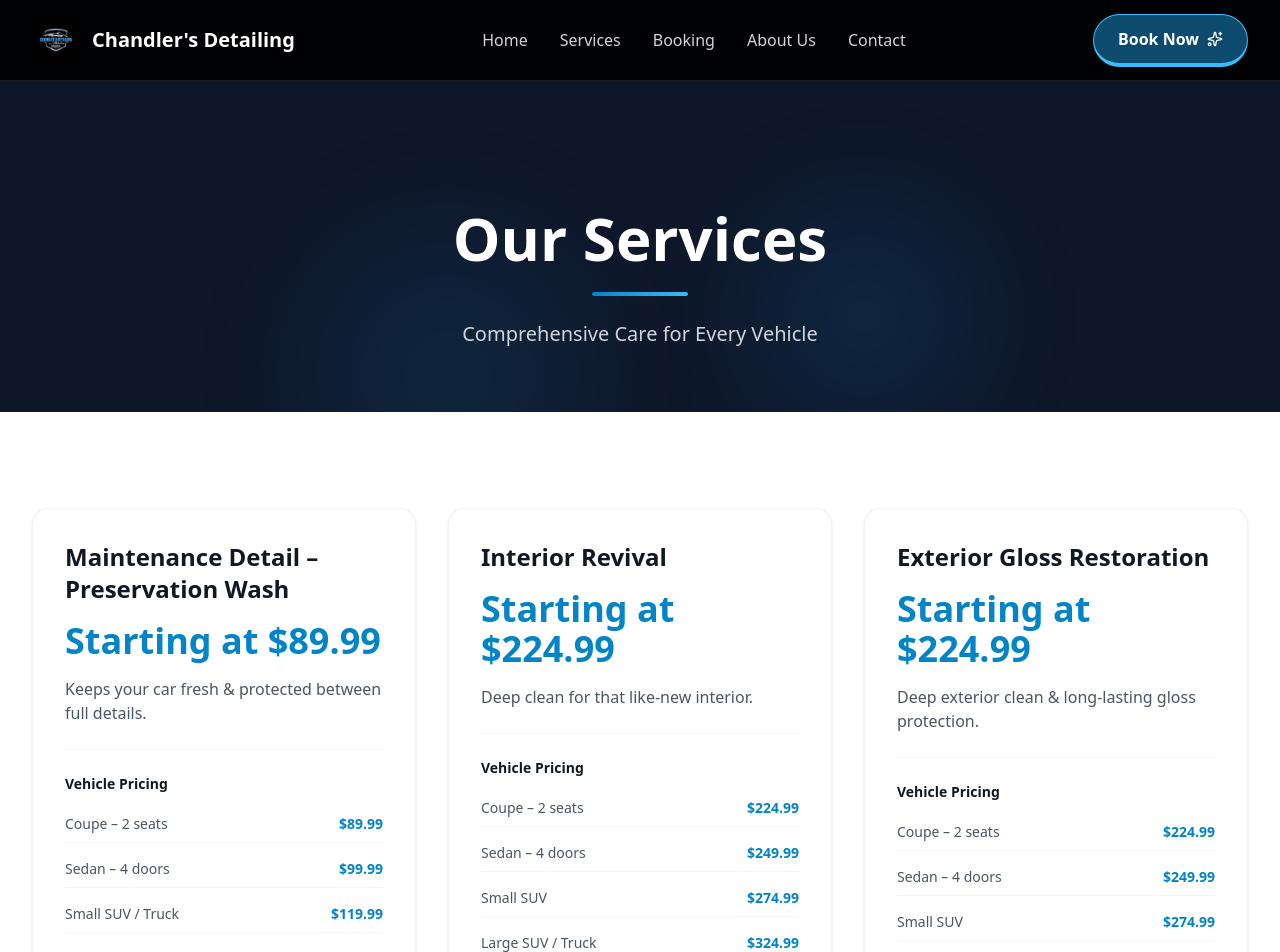
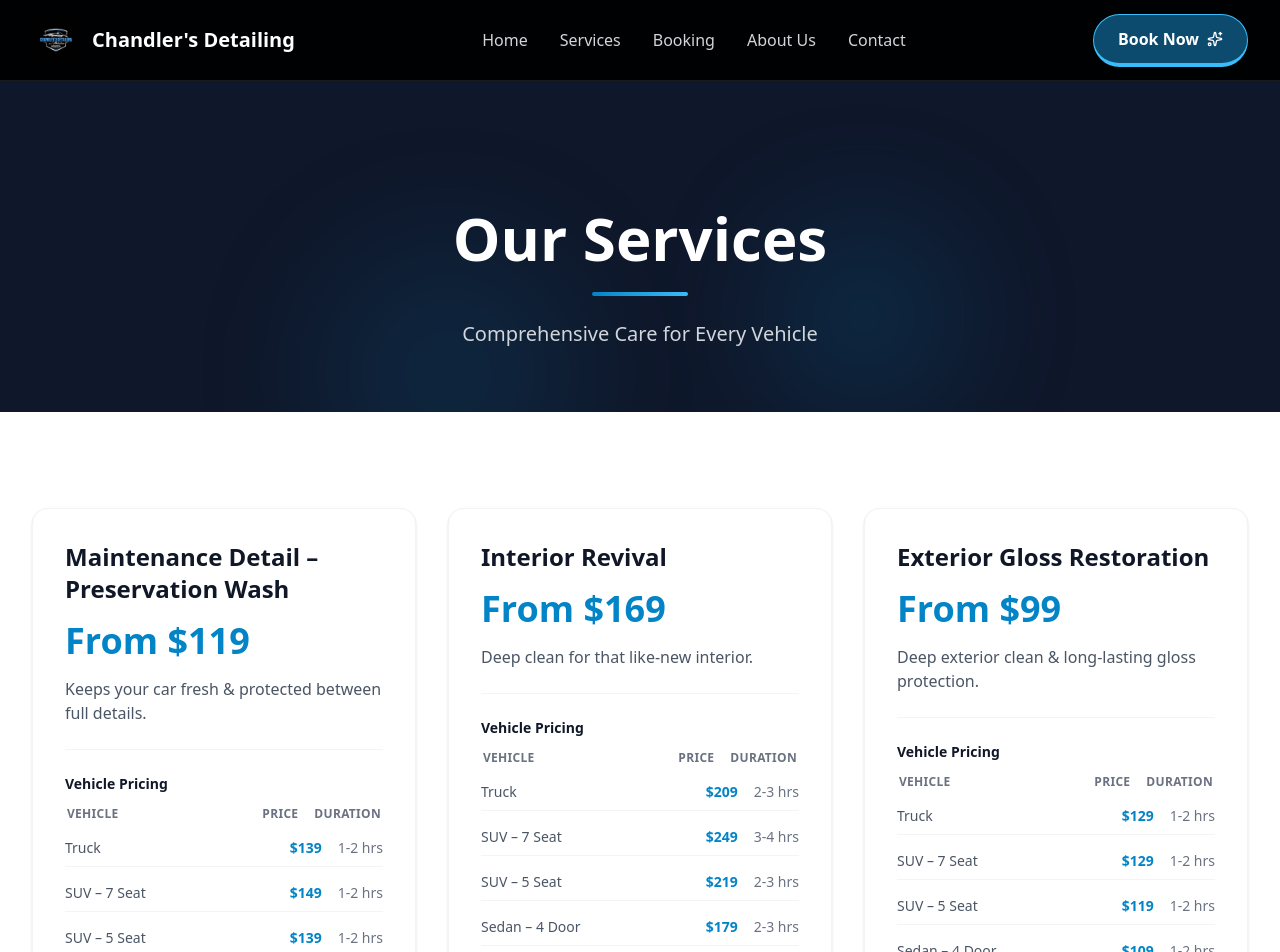
Before and after one commit to tummybutters/Chandler-Detailing, a Next.js app: page /services in a window 1280 px wide. Shown: the top 952 px of the page. Built offline with nearby package versions, Linux system fonts and the light colour scheme; a web font is replaced by a local one.

Commit message:
Update services pricing and durations

```diff
--- a/components/pages/ServicesPageClient.tsx
+++ b/components/pages/ServicesPageClient.tsx
@@ -71,13 +71,22 @@ function ServicePackages() {
                                 )}
                             </div>
 
-                            {pkg.pricingBreakdown && (
+	                            {pkg.pricingBreakdown && pkg.pricingBreakdown.length > 0 && (
 	                                <div className="mb-6 sm:mb-8 space-y-2">
 	                                    <h4 className="font-semibold text-gray-900 text-sm mb-3">Vehicle Pricing</h4>
+	                                    <div className="grid grid-cols-[1fr_auto_auto] gap-4 text-xs font-semibold text-gray-500 uppercase tracking-wide px-0.5">
+	                                        <span>Vehicle</span>
+	                                        <span className="text-right">Price</span>
+	                                        <span className="text-right">Duration</span>
+	                                    </div>
 	                                    {pkg.pricingBreakdown.map((item, i) => (
-                                        <div key={i} className="flex justify-between text-sm py-2 border-b border-gray-100 last:border-0">
+	                                        <div
+	                                            key={i}
+	                                            className="grid grid-cols-[1fr_auto_auto] gap-4 text-sm py-2 border-b border-gray-100 last:border-0"
+	                                        >
 	                                            <span className="text-gray-600">{item.vehicleType}</span>
-                                            <span className="font-semibold text-primary-600">{item.price}</span>
+	                                            <span className="font-semibold text-primary-600 text-right">{item.price}</span>
+	                                            <span className="text-gray-500 text-right">{item.duration ?? "—"}</span>
 	                                        </div>
 	                                    ))}
 	                                </div>
--- a/lib/data/services.ts
+++ b/lib/data/services.ts
@@ -26,7 +26,7 @@ export type ServicePackage = {
     popular: boolean;
     description?: string;
     features: string[];
-    pricingBreakdown?: { vehicleType: string; price: string }[];
+    pricingBreakdown?: { vehicleType: string; price: string; duration?: string }[];
 };
 
 export type ServiceAddOn = {
@@ -80,58 +80,61 @@ export const SERVICE_PACKAGES: ServicePackage[] = [
     {
         id: "maintenance",
         name: "Maintenance Detail – Preservation Wash",
-        price: "Starting at $89.99",
+        price: "From $119",
         description: "Keeps your car fresh & protected between full details.",
         popular: false,
         features: [],
         pricingBreakdown: [
-            { vehicleType: "Coupe – 2 seats", price: "$89.99" },
-            { vehicleType: "Sedan – 4 doors", price: "$99.99" },
-            { vehicleType: "Small SUV / Truck", price: "$119.99" },
-            { vehicleType: "Large SUV / Truck", price: "$149.99" },
+            { vehicleType: "Truck", price: "$139", duration: "1-2 hrs" },
+            { vehicleType: "SUV – 7 Seat", price: "$149", duration: "1-2 hrs" },
+            { vehicleType: "SUV – 5 Seat", price: "$139", duration: "1-2 hrs" },
+            { vehicleType: "Sedan – 4 Door", price: "$129", duration: "1-2 hrs" },
+            { vehicleType: "Coupe – 2 Door", price: "$119", duration: "1-2 hrs" },
         ],
     },
     {
         id: "interior",
         name: "Interior Revival",
-        price: "Starting at $224.99",
+        price: "From $169",
         description: "Deep clean for that like-new interior.",
         popular: false,
         features: [],
         pricingBreakdown: [
-            { vehicleType: "Coupe – 2 seats", price: "$224.99" },
-            { vehicleType: "Sedan – 4 doors", price: "$249.99" },
-            { vehicleType: "Small SUV", price: "$274.99" },
-            { vehicleType: "Large SUV / Truck", price: "$324.99" },
+            { vehicleType: "Truck", price: "$209", duration: "2-3 hrs" },
+            { vehicleType: "SUV – 7 Seat", price: "$249", duration: "3-4 hrs" },
+            { vehicleType: "SUV – 5 Seat", price: "$219", duration: "2-3 hrs" },
+            { vehicleType: "Sedan – 4 Door", price: "$179", duration: "2-3 hrs" },
+            { vehicleType: "Coupe – 2 Door", price: "$169", duration: "2-3 hrs" },
         ],
     },
     {
         id: "exterior",
         name: "Exterior Gloss Restoration",
-        price: "Starting at $224.99",
+        price: "From $99",
         description: "Deep exterior clean & long-lasting gloss protection.",
         popular: false,
         features: [],
         pricingBreakdown: [
-            { vehicleType: "Coupe – 2 seats", price: "$224.99" },
-            { vehicleType: "Sedan – 4 doors", price: "$249.99" },
-            { vehicleType: "Small SUV", price: "$274.99" },
-            { vehicleType: "Large SUV / Truck", price: "$324.99" },
+            { vehicleType: "Truck", price: "$129", duration: "1-2 hrs" },
+            { vehicleType: "SUV – 7 Seat", price: "$129", duration: "1-2 hrs" },
+            { vehicleType: "SUV – 5 Seat", price: "$119", duration: "1-2 hrs" },
+            { vehicleType: "Sedan – 4 Door", price: "$109", duration: "1-2 hrs" },
+            { vehicleType: "Coupe – 2 Door", price: "$99", duration: "1-2 hrs" },
         ],
     },
     {
         id: "signature",
         name: "Signature Full Detail",
-        price: "Starting at $324.99",
+        price: "From $259",
         description: "Full inside & out detail with 6-month ceramic protection.",
         popular: true,
         features: [],
         pricingBreakdown: [
-            { vehicleType: "Coupe – 2 seats", price: "$324.99" },
-            { vehicleType: "Sedan – 4 doors", price: "$349.99" },
-            { vehicleType: "Small SUV / Truck", price: "$375.99" },
-            { vehicleType: "Large SUV / Truck", price: "$400.99" },
-            { vehicleType: "Oversized (Van, 3-row SUV)", price: "$425.99–$450.99" },
+            { vehicleType: "Truck", price: "$309", duration: "3-4 hrs" },
+            { vehicleType: "SUV – 7 Seat", price: "$319", duration: "4-5 hrs" },
+            { vehicleType: "SUV – 5 Seat", price: "$299", duration: "3-4 hrs" },
+            { vehicleType: "Sedan – 4 Door", price: "$279", duration: "3-4 hrs" },
+            { vehicleType: "Coupe – 2 Door", price: "$259", duration: "2-3 hrs" },
         ],
     },
     {
@@ -243,8 +246,8 @@ export const SERVICE_FAQS: ServiceFaq[] = [
 ];
 
 export const QUICK_SERVICE_OPTIONS: QuickServiceOption[] = [
-    { id: "maintenance", name: "Maintenance Detail", price: "From $89.99", duration: "1-2 hours", icon: Droplets },
-    { id: "interior", name: "Interior Revival", price: "From $224.99", duration: "3-4 hours", icon: Car },
-    { id: "exterior", name: "Exterior Gloss", price: "From $224.99", duration: "2-3 hours", icon: Sparkles },
-    { id: "signature", name: "Signature Full", price: "From $324.99", duration: "4-6 hours", icon: Shield },
+    { id: "maintenance", name: "Maintenance Detail", price: "From $119", duration: "1-2 hrs", icon: Droplets },
+    { id: "interior", name: "Interior Revival", price: "From $169", duration: "2-4 hrs", icon: Car },
+    { id: "exterior", name: "Exterior Gloss", price: "From $99", duration: "1-2 hrs", icon: Sparkles },
+    { id: "signature", name: "Signature Full", price: "From $259", duration: "2-5 hrs", icon: Shield },
 ];
```
Lines whose indentation alone changed are shown as unchanged.
